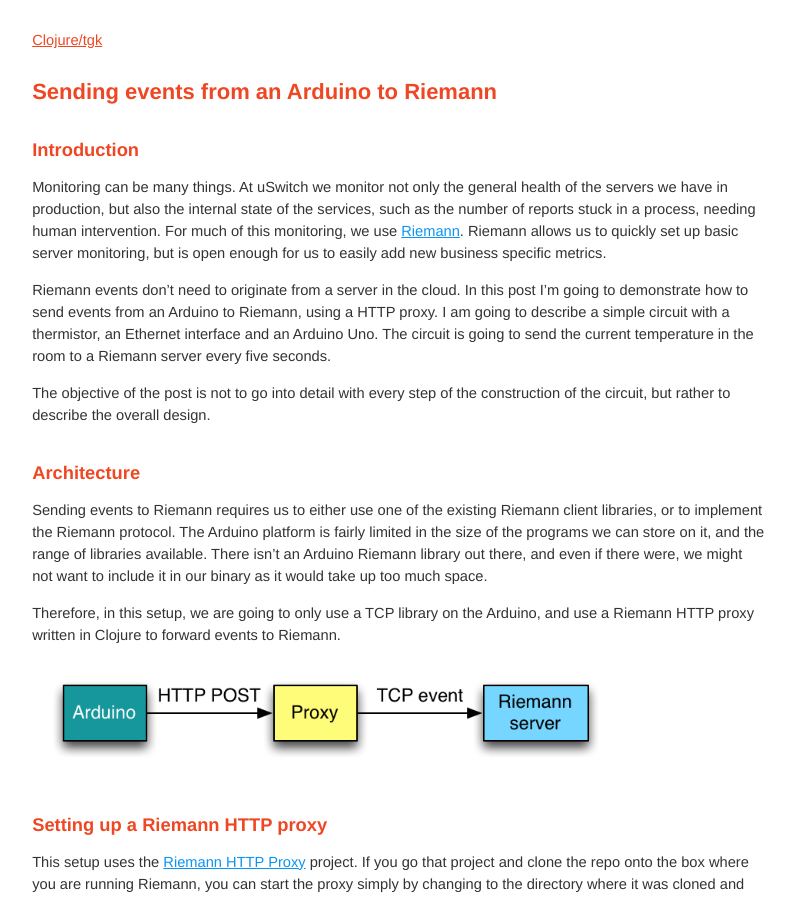
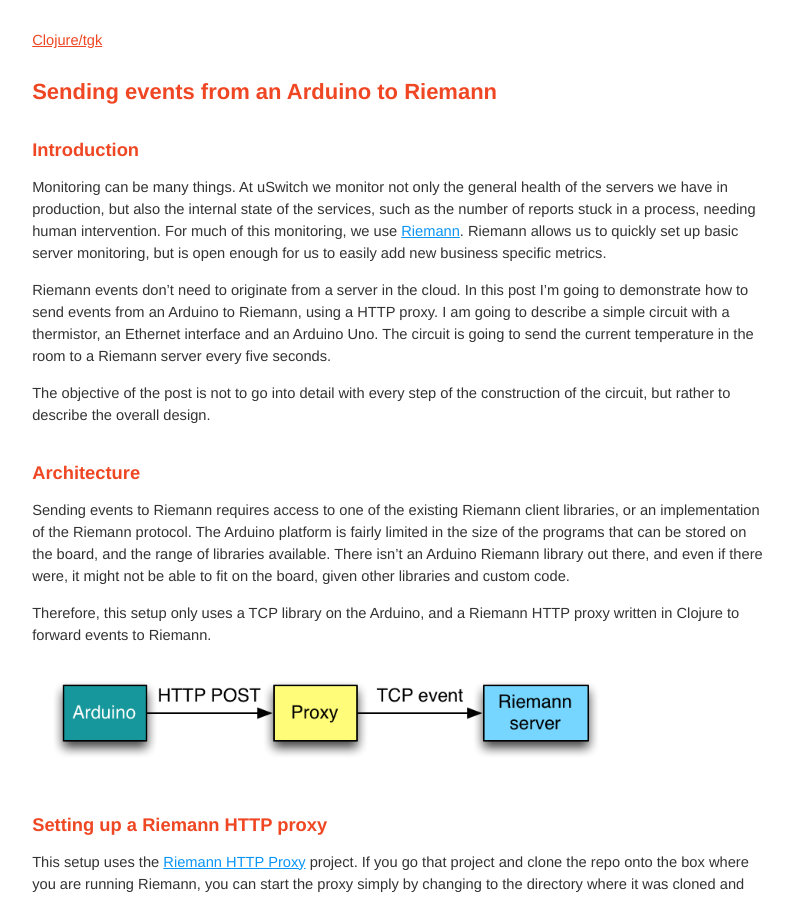
Before and after one commit to tgk/tgk.github.com, a Jekyll site: the page built from _posts/2014-02-02-sending-events-from-an-arduino-to-riemann.md, in a window 1280 px wide and 900 px high. Shown: the whole window, without its empty margins (241-1036 px from the left). Built offline with Jekyll 4.4.1, drawn with Linux system fonts in a browser that asks for light colours; Markdown is read by kramdown in place of the engine named in the settings; comment, search, counter and statistics services are not loaded.

Commit message:
Formatting.

```diff
--- a/_posts/2014-02-02-sending-events-from-an-arduino-to-riemann.md
+++ b/_posts/2014-02-02-sending-events-from-an-arduino-to-riemann.md
@@ -28,16 +28,16 @@
 
 ## Architecture
 
-Sending events to Riemann requires us to either use one of the existing
-Riemann client libraries, or to implement the Riemann protocol. The
-Arduino platform is fairly limited in the size of the programs we can
-store on it, and the range of libraries available. There isn't an
-Arduino Riemann library out there, and even if there were, we might not
-want to include it in our binary as it would take up too much space.
+Sending events to Riemann requires access to one of the existing Riemann
+client libraries, or an implementation of the Riemann protocol. The
+Arduino platform is fairly limited in the size of the programs that can
+be stored on the board, and the range of libraries available. There
+isn't an Arduino Riemann library out there, and even if there were, it
+might not be able to fit on the board, given other libraries and custom
+code.
 
-Therefore, in this setup, we are going to only use a TCP library on the
-Arduino, and use a Riemann HTTP proxy written in Clojure to forward
-events to Riemann.
+Therefore, this setup only uses a TCP library on the Arduino, and a
+Riemann HTTP proxy written in Clojure to forward events to Riemann.
 
 ![Architectual overview](/images/sending-events-from-arduino-to-riemann/architecture.png)
 
```
